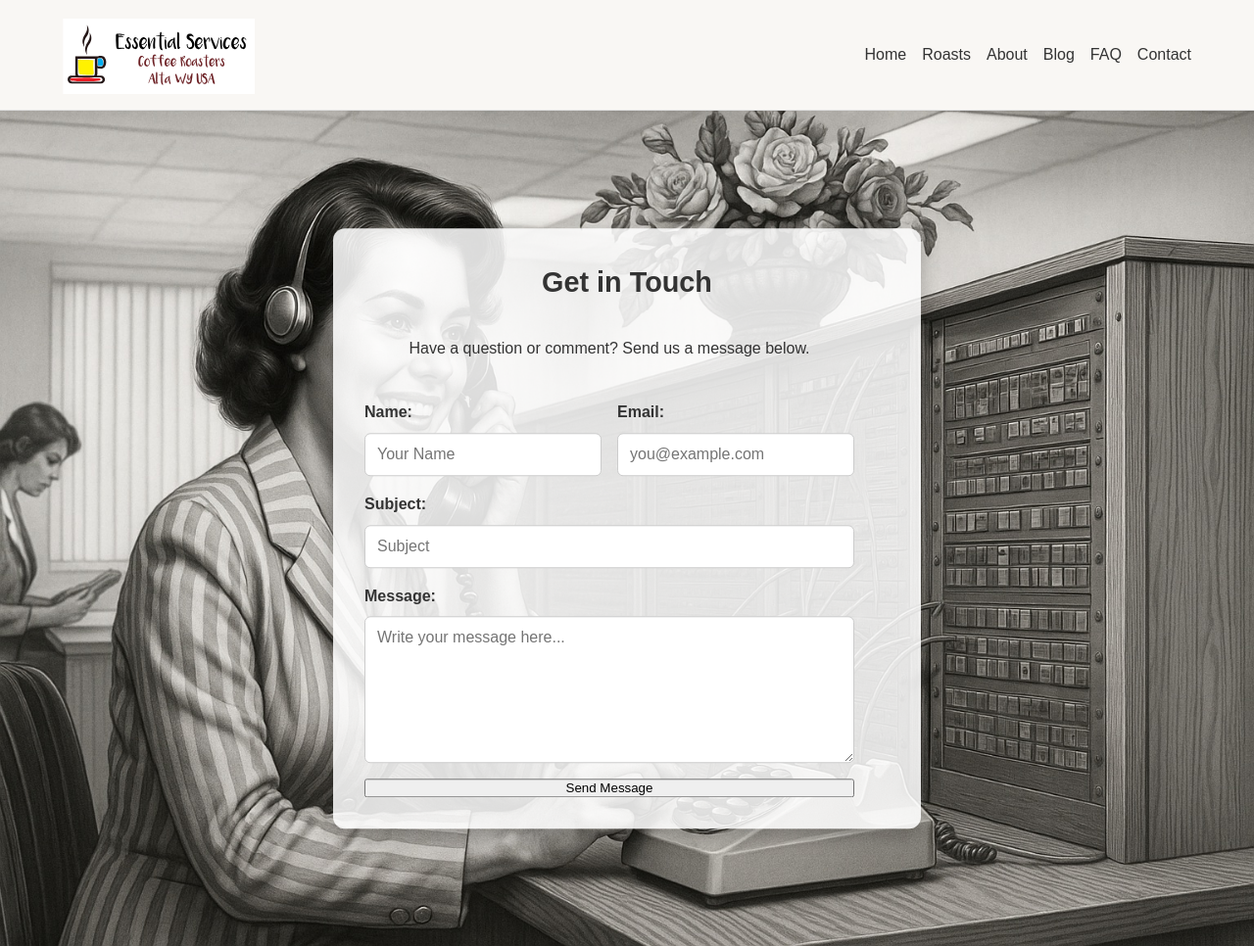
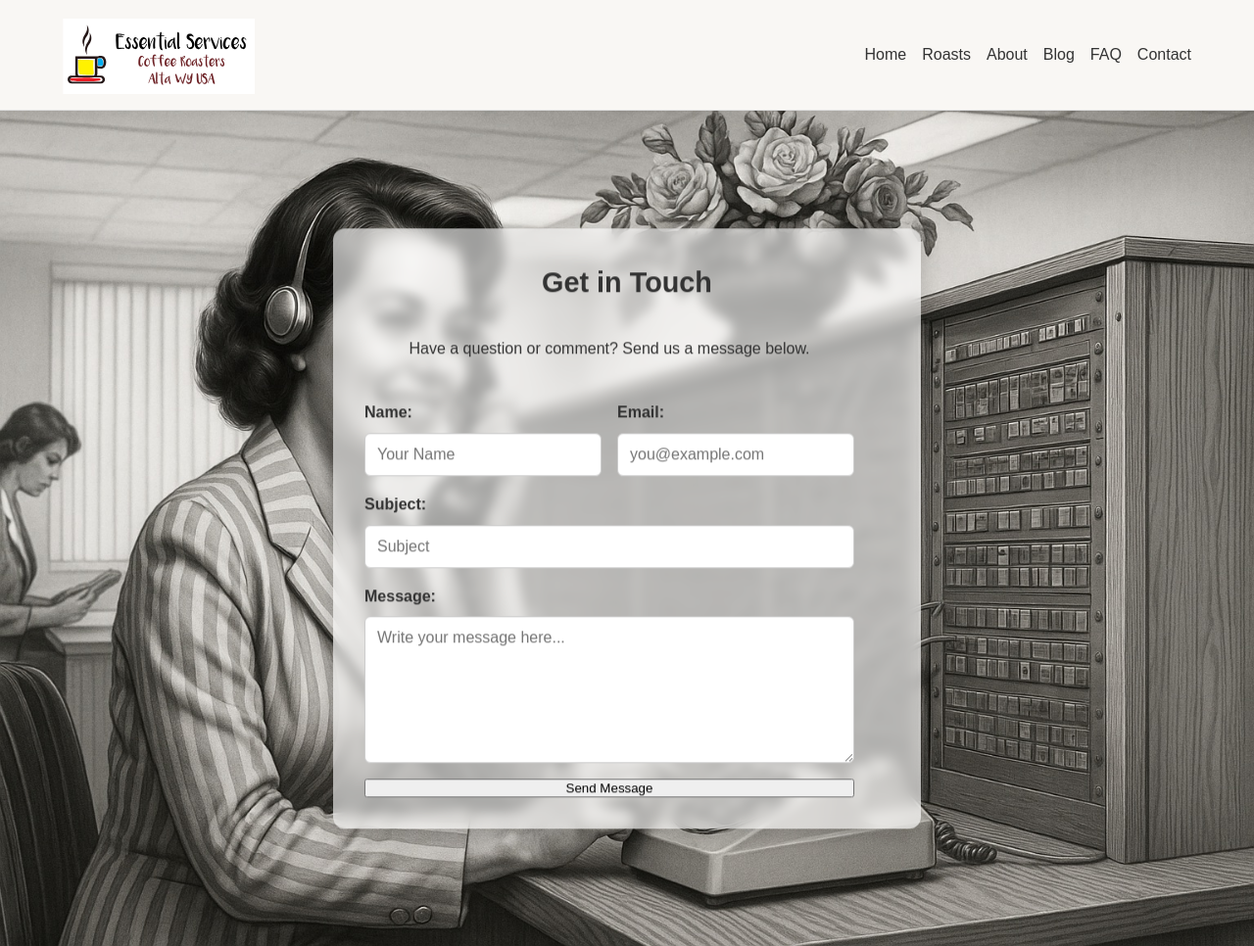
Before and after one commit to feyer123/coffee-api-backend, a website: page dev/contact.html in a window 1280 px wide. Shown: the top 966 px of the page at 98% size. Drawn offline with Linux system fonts and the light colour scheme.

Commit message:
Tweak desktop hero-overlay transparency and blur

```diff
--- a/dev/contact.html
+++ b/dev/contact.html
@@ -4,7 +4,7 @@
   <meta charset="UTF-8" />
   <meta name="viewport" content="width=device-width, initial-scale=1.0" />
   <title>Contact - Essential Services Coffee Roasters</title>
-  <link rel="stylesheet" href="styles.css?v=8">
+  <link rel="stylesheet" href="styles.css?v=9">
 </head>
 <body>
 
--- a/dev/styles.css
+++ b/dev/styles.css
@@ -675,16 +675,18 @@ nav {
   transform: translate(-50%, -50%);
   width: 90%;
   max-width: 600px;
-  background-color: rgba(255, 255, 255, 0.85); /* soft glass look */
+  background-color: rgba(255, 255, 255, 0.6); /* 🔧 more transparent */
   padding: 2rem;
   border-radius: 12px;
-  box-shadow: 0 8px 20px rgba(0, 0, 0, 0.25);
+  box-shadow: 0 8px 24px rgba(0, 0, 0, 0.2);
   color: #333;
   text-align: center;
   display: flex;
   flex-direction: column;
   gap: 1rem;
+  backdrop-filter: blur(6px); /* 🔧 frosted glass effect */
 }
+
 
 .hero-overlay h2 {
   font-size: 1.8rem;
```
